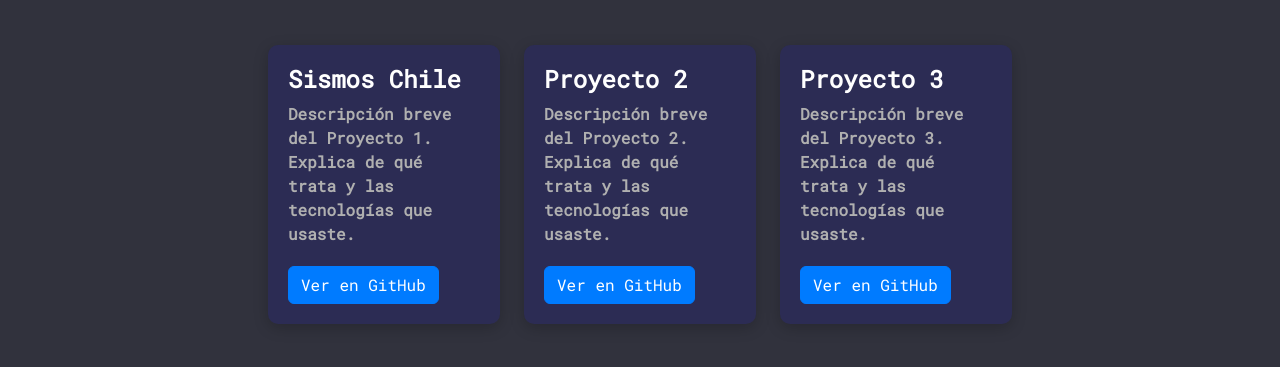
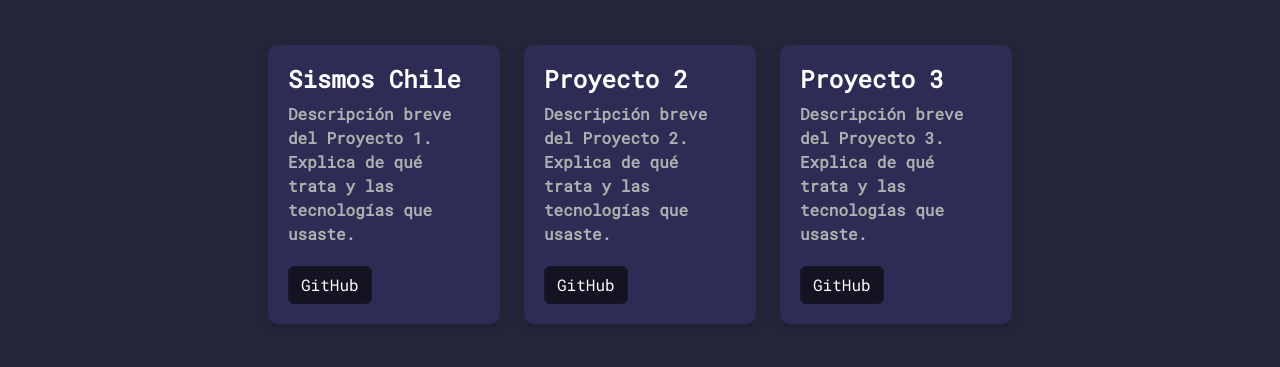
Before and after one commit to leandruko/lea.github.io, a plain HTML site: page index.html in a window 1280 px wide. Shown: the part 284-651 px from the top of the page. Drawn offline with nearby package versions, Linux system fonts and the light colour scheme; a script that the page names is missing.

Commit message:
update btn

```diff
--- a/css/styles.css
+++ b/css/styles.css
@@ -1,5 +1,5 @@
 body {
-    background-color: rgb(49, 50, 61);
+    background-color: #18182eef;
     font-family: 'Roboto Mono', monospace;
 }
 
@@ -78,12 +78,12 @@ html {
 }
 
 .btn-primary {
-  background-color: #007bff;
-  border-color: #007bff;
+  background-color: #131322;
+  border-color: #18182c;
   color: #fff;
 }
 
 .btn-primary:hover {
-  background-color: #0056b3;
-  border-color: #004085;
+  background-color: #1f1f36;
+  border-color: #2d2d4e;
 }
--- a/index.html
+++ b/index.html
@@ -60,7 +60,7 @@
       <div class="custom-card">
         <h5 class="custom-card-title">Sismos Chile</h5>
         <p class="custom-card-text">Descripción breve del Proyecto 1. Explica de qué trata y las tecnologías que usaste.</p>
-        <a href="https://github.com/leandruko/sismos-Chile" class="btn btn-primary" target="_blank">Ver en GitHub</a>
+        <a href="https://github.com/leandruko/sismos-Chile" class="btn btn-primary" target="_blank">GitHub</a>
       </div>
     </div>
     <!-- Card 2 -->
@@ -68,7 +68,7 @@
       <div class="custom-card">
         <h5 class="custom-card-title">Proyecto 2</h5>
         <p class="custom-card-text">Descripción breve del Proyecto 2. Explica de qué trata y las tecnologías que usaste.</p>
-        <a href="https://github.com/tu-usuario/proyecto-2" class="btn btn-primary" target="_blank">Ver en GitHub</a>
+        <a href="https://github.com/tu-usuario/proyecto-2" class="btn btn-primary" target="_blank">GitHub</a>
       </div>
     </div>
     <!-- Card 3 -->
@@ -76,14 +76,11 @@
       <div class="custom-card">
         <h5 class="custom-card-title">Proyecto 3</h5>
         <p class="custom-card-text">Descripción breve del Proyecto 3. Explica de qué trata y las tecnologías que usaste.</p>
-        <a href="https://github.com/tu-usuario/proyecto-3" class="btn btn-primary" target="_blank">Ver en GitHub</a>
+        <a href="https://github.com/tu-usuario/proyecto-3" class="btn btn-primary" target="_blank">GitHub</a>
       </div>
     </div>
   </div>
 </div>
-
-
-
 
 <div id="contact" class="container my-5">
   <h2>Contacto</h2>
```
